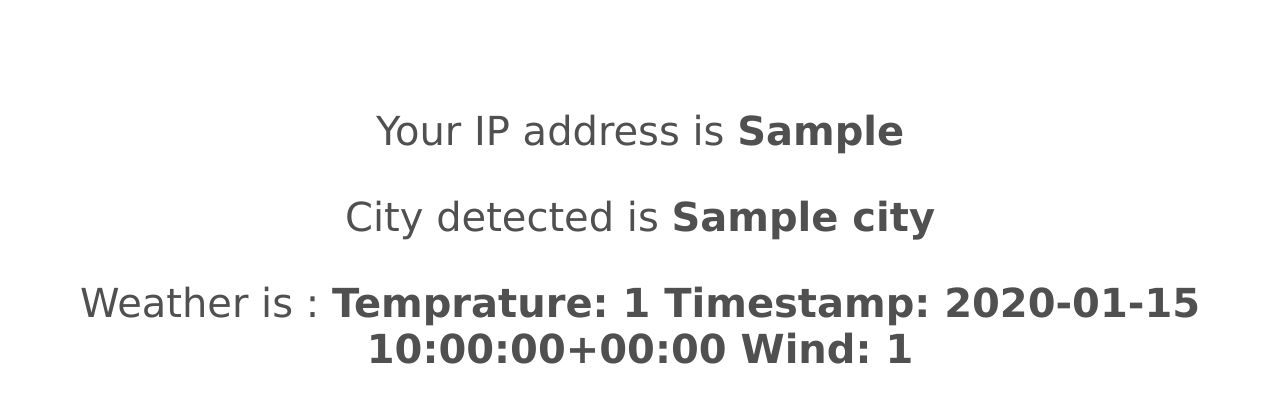
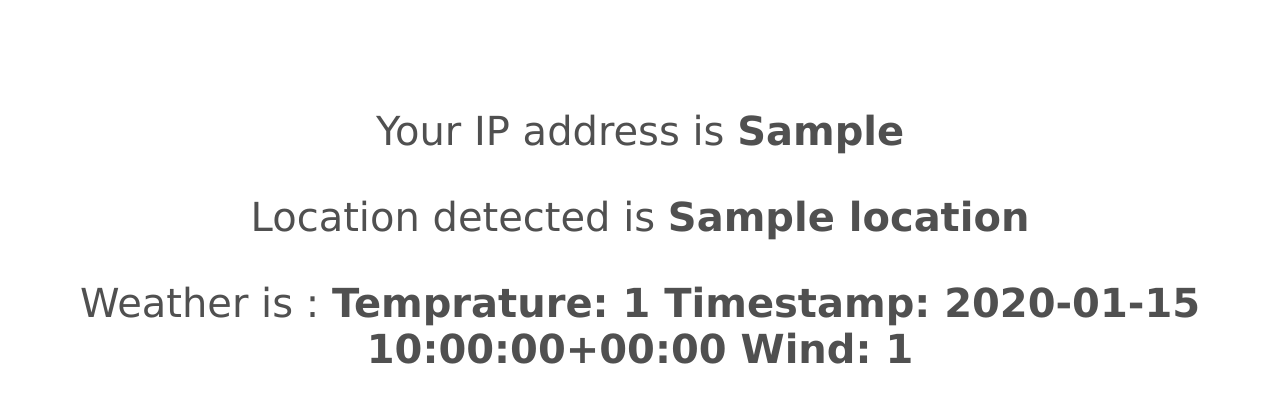
Before and after one commit to ylogx/shouldigo, a Django app: template weathercheck/templates/weathercheck/today.html in a window 1280 px wide. Shown: the part 178-581 px from the top of the page. Run offline with Django 3.2, Linux system fonts and the light colour scheme; tables that the repository leaves empty hold one stand-in row (values such as "Sample post"); the template is opened without the code that fills it: values that come from a table or form of the project are taken from there, most other values are stand-ins (such as "Sample title", 1, 10 or a date in 2020).

Commit message:
Fixed location typo

```diff
--- a/weathercheck/templates/weathercheck/today.html
+++ b/weathercheck/templates/weathercheck/today.html
@@ -11,8 +11,8 @@
             <p>No ip address detected</p>
         {% endif %}
 
-        {% if city %}
-            <p>City detected is <b>{{ city }}</b> </p>
+        {% if location %}
+            <p>Location detected is <b>{{ location }}</b> </p>
         {% else %}
             <p>Couldn't locate your city</p>
         {% endif %}
```
